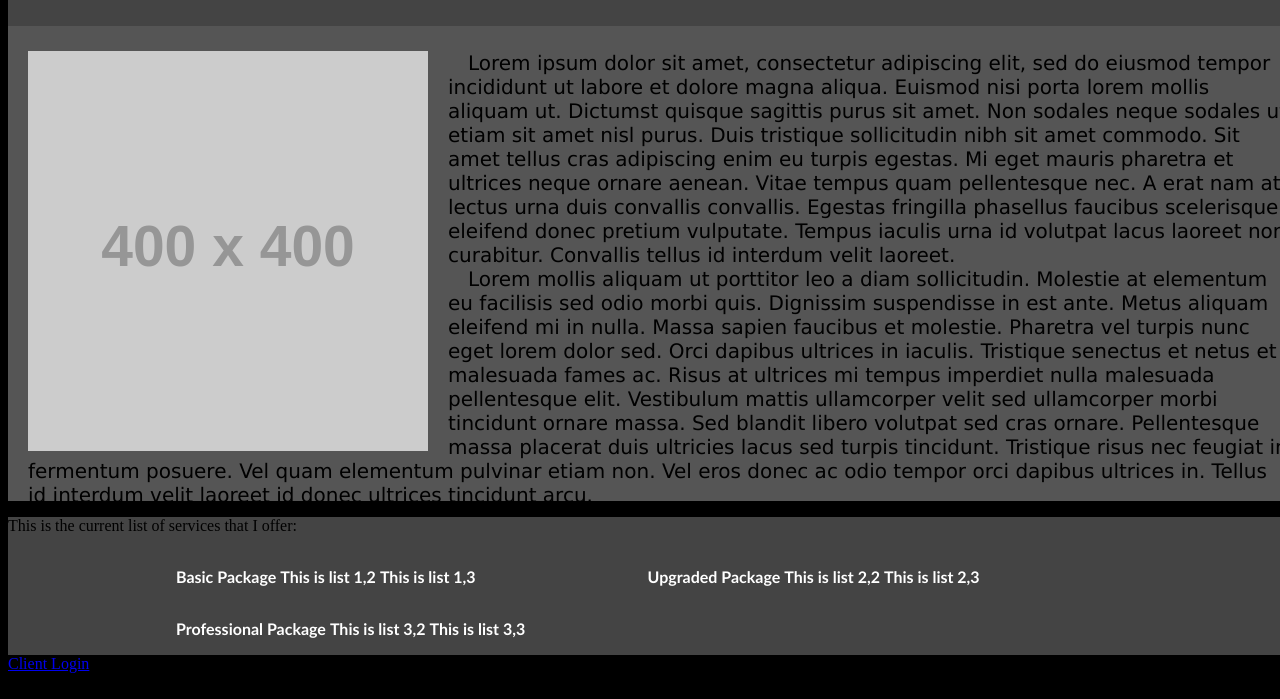
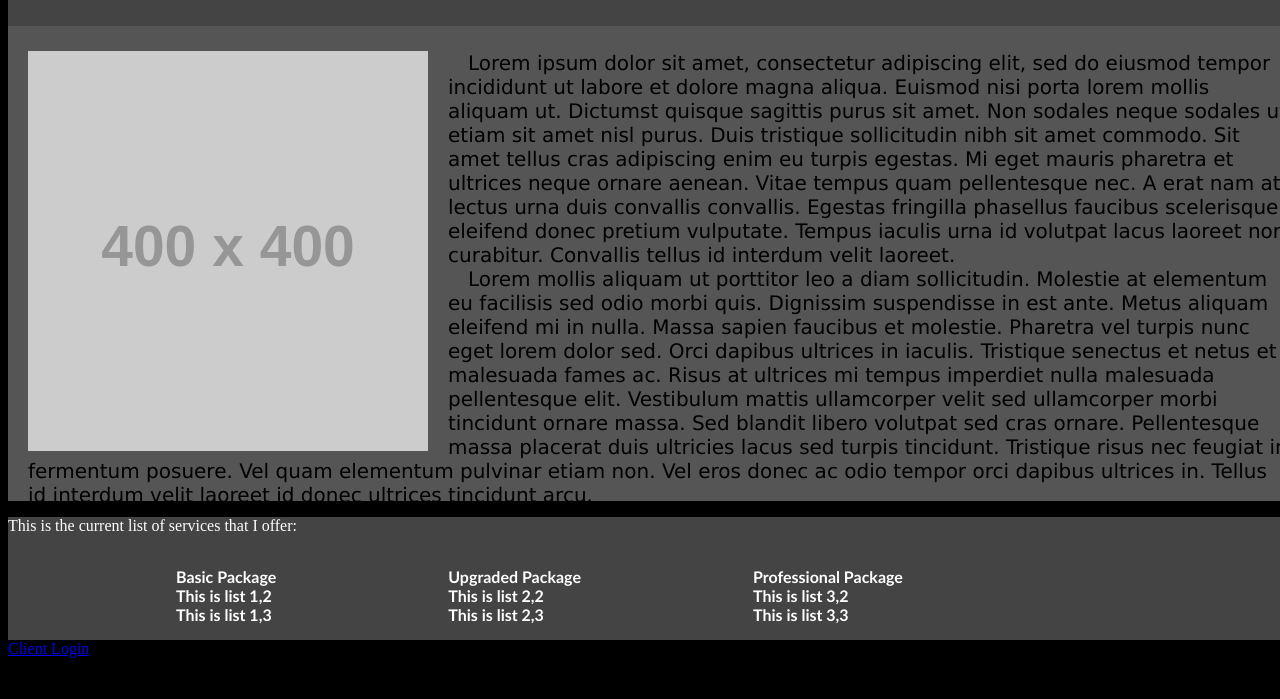
Before and after one commit to Zaffierce/sample-html, a plain HTML site: page index.html in a window 1280 px wide. Shown: the part 132-831 px from the top of the page. Drawn offline with Linux system fonts and the light colour scheme; placeholder pictures from the web are drawn by us.

Commit message:
Added style.css

```diff
--- a/style.css
+++ b/style.css
@@ -55,12 +55,13 @@ main {
 }
 #services {
     background-color: #444;
+    color: #fff;
 }
 #services li {
     font-weight: bold;
     font-family: 'Trebuchet MS', 'Lucida Sans Unicode', 'Lucida Grande', 'Lucida Sans', Arial, sans-serif;
     color: #ffffff;
-    display: inline;
+    display: block;
 }
 #services ul {
     margin-left: 10%;
```
